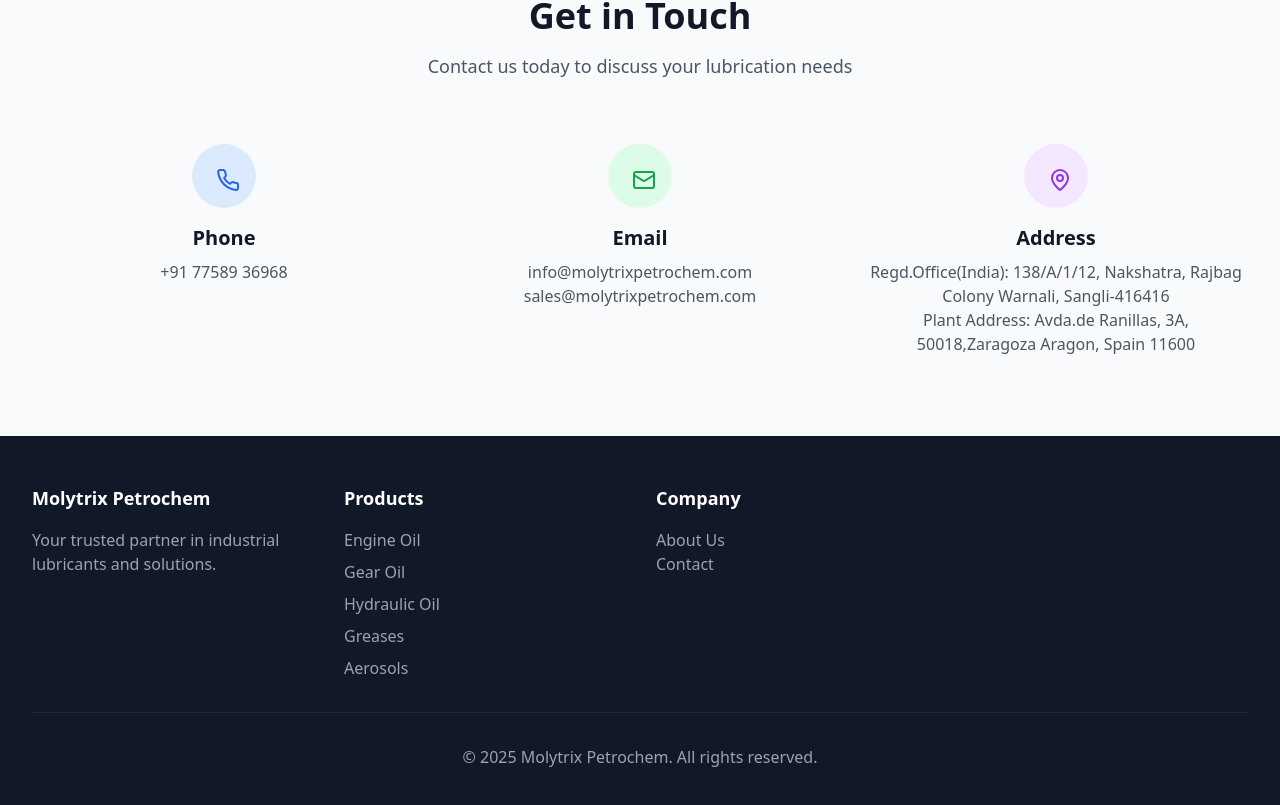
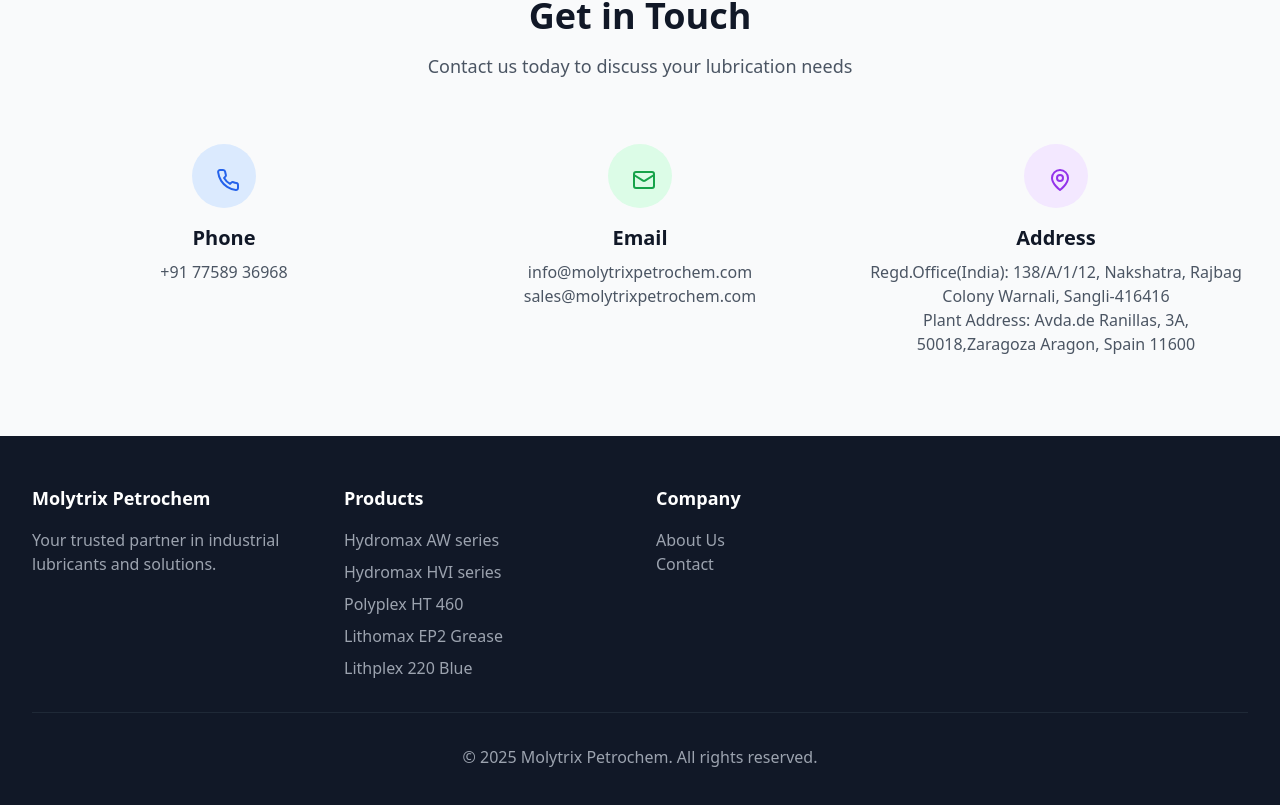
Before and after one commit to akashdeepsingh283/MOLYTRIX, a React (Vite) app in the folder frontend/: page / in a window 1280 px wide. Shown: the part 3082-3887 px from the top of the page. Built offline with nearby package versions, Linux system fonts and the light colour scheme; no server answers.

Commit message:
Update Footer.jsx

```diff
--- a/frontend/src/components/Footer.jsx
+++ b/frontend/src/components/Footer.jsx
@@ -15,11 +15,15 @@ const Footer = () => {
             <Link to={'/products'}><h4 className="text-lg font-semibold mb-4">Products</h4></Link>
 
             <ul className="space-y-2 text-gray-400">
-              <li>Engine Oil</li>
-              <li>Gear Oil</li>
-              <li>Hydraulic Oil</li>
-              <li>Greases</li>
-              <li>Aerosols</li>
+              <li>Hydromax AW series
+</li>
+              <li>Hydromax HVI series
+</li>
+              <li>Polyplex HT 460
+</li>
+              <li>Lithomax EP2 Grease
+</li>
+              <li>Lithplex 220 Blue</li>
             </ul>
           </div>
           <div>
```
